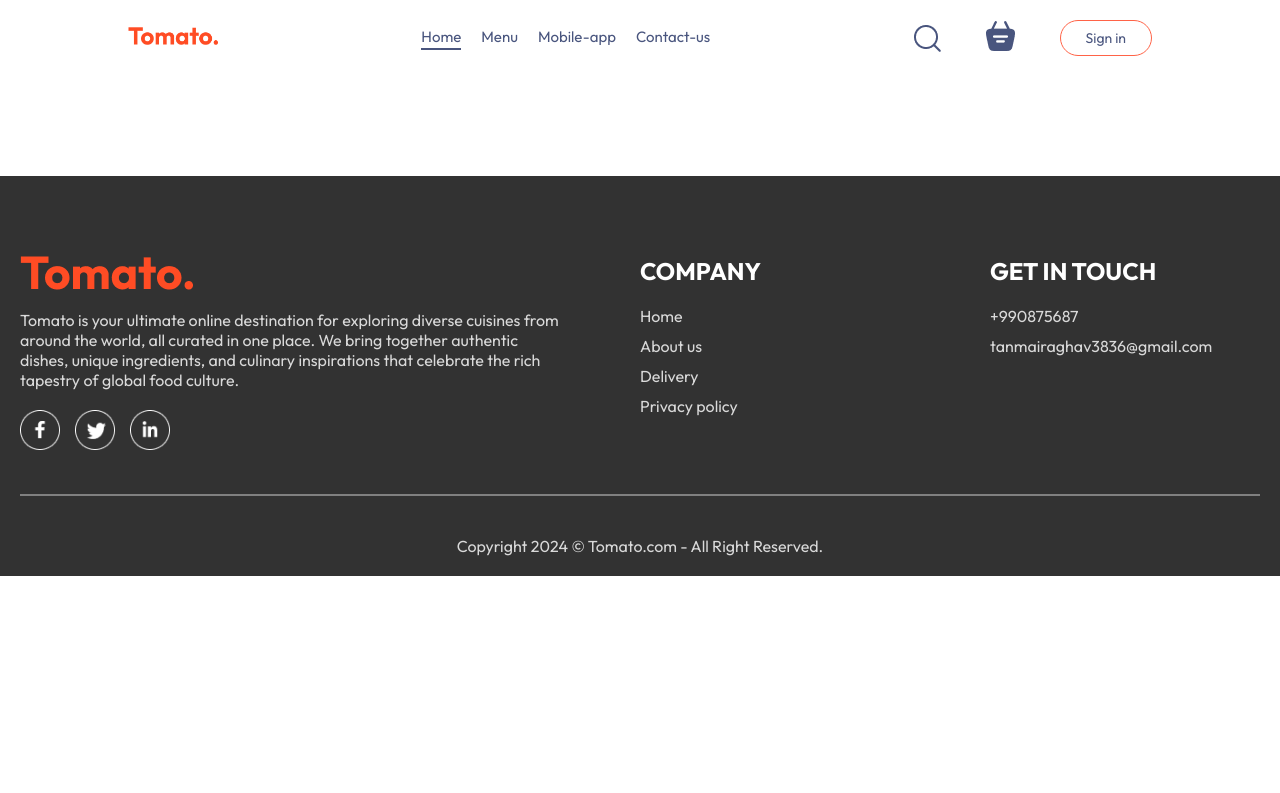
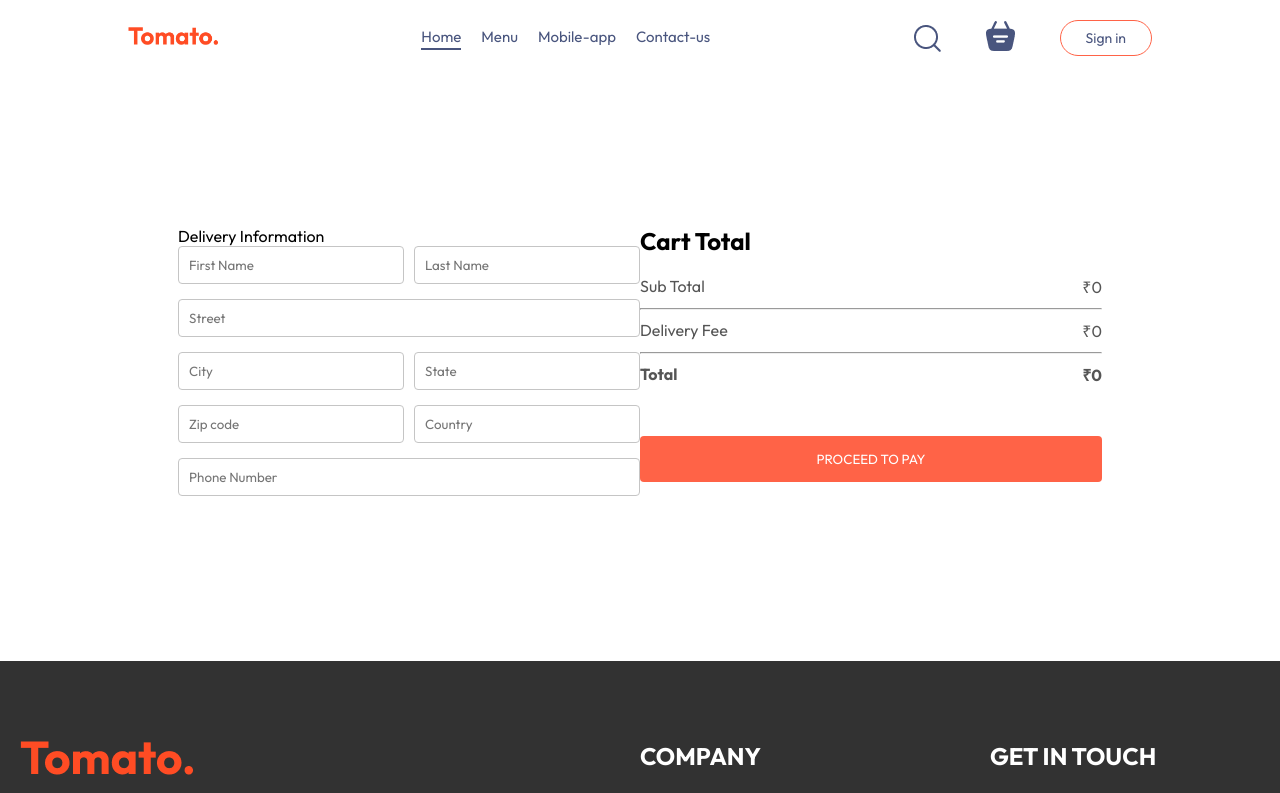
Before and after one commit to N-T-Raghava/Recipe.in, a React (Vite) app in the folder frontend/: page /order in a window 1280 px wide. Shown: the top 793 px of the page. Built offline with nearby package versions, Linux system fonts and the light colour scheme.

Commit message:
done payment page

```diff
--- a/frontend/src/pages/Cart/Cart.jsx
+++ b/frontend/src/pages/Cart/Cart.jsx
@@ -1,10 +1,12 @@
 import React, { useContext } from 'react';
 import { StoreContext } from '../../context/Storecontext';
 import './Cart.css';
+import { useNavigate } from 'react-router-dom';
 
 const Cart = () => {
   const { cartItems, food_list, removefromCart, getTotalCartAmount } = useContext(StoreContext);
-  const deliveryFee = 2;
+  const deliveryFee = 50;
+  const navigate = useNavigate();
 
   return (
     <div className='cart'>
@@ -53,15 +55,15 @@
             <hr />
             <div className="cart-details">
               <p>Delivery Fee</p>
-              <p>₹{deliveryFee}</p>
+              <p>₹{getTotalCartAmount() === 0 ? 0 : deliveryFee}</p>
             </div>
             <hr />
             <div className="cart-details">
               <b>Total</b>
-              <b>₹{getTotalCartAmount() + deliveryFee}</b>
+              <b>₹{getTotalCartAmount() === 0 ? 0 : getTotalCartAmount() + deliveryFee}</b>
             </div>
           </div>
-          <button>CHECK OUT</button>
+          <button onClick={() => navigate('/order')}>CHECK OUT</button>
         </div>
 
         <div className="cart-promocode">
--- a/frontend/src/pages/PlaceOrder/PlaceOrder.css
+++ b/frontend/src/pages/PlaceOrder/PlaceOrder.css
@@ -0,0 +1,43 @@
+.place-order {
+    display: flex;
+    flex-direction: start;
+    justify-content: space-between;
+    padding: 50px;
+    margin-top: 100px;
+}
+
+.place-order-left {
+    width: 100%;
+    max-width: max(30%, 500px);
+}
+
+.place-order-left title {
+    font-size: 30px;
+    font-weight: 600;
+    margin-bottom: 50px;
+}
+
+.place-order-left input {
+    width: 100%;
+    padding: 10px;
+    margin-bottom: 15px;
+    border: 1px solid #c5c5c5;
+    border-radius: 4px;
+    outline-color: tomato;
+}
+
+.place-order-left .multi-fields {
+    display: flex;
+    gap: 10px;
+}
+
+.place-order-right {
+    width: 100%;
+    max-width: max(40%, 500px);
+}
+
+.place-order .cart-total button {
+    margin-top: 30px;
+    width: 100%;
+    padding: 15px;
+}
--- a/frontend/src/pages/PlaceOrder/PlaceOrder.jsx
+++ b/frontend/src/pages/PlaceOrder/PlaceOrder.jsx
@@ -1,10 +1,54 @@
 import React from 'react'
+import './PlaceOrder.css'
+import { StoreContext } from '../../context/Storecontext';
+import { useContext } from 'react';
 
 const PlaceOrder = () => {
+  const { getTotalCartAmount } = useContext(StoreContext);
+  const deliveryFee = 50;
+
   return (
-    <div>
-
-    </div>
+    <form className="place-order">
+      <div className="place-order-left">
+        <p className="title">Delivery Information</p>
+        <div className="multi-fields">
+          <input type="text" placeholder="First Name" />
+          <input type="text" placeholder="Last Name" />
+        </div>
+        <input type="text" placeholder="Street" />
+        <div className="multi-fields">
+          <input type="text" placeholder="City" />
+          <input type="text" placeholder="State" />
+        </div>
+        <div className="multi-fields">
+          <input type="text" placeholder="Zip code" />
+          <input type="text" placeholder="Country" />
+        </div>
+        <input type="text" placeholder="Phone Number" />
+      </div>
+      <div className="place-order-right">
+        <div className="cart-total">
+          <h2>Cart Total</h2>
+          <div>
+            <div className="cart-details">
+              <p>Sub Total</p>
+              <p>₹{getTotalCartAmount() === 0 ? 0 : getTotalCartAmount()}</p>
+            </div>
+            <hr />
+            <div className="cart-details">
+              <p>Delivery Fee</p>
+              <p>₹{getTotalCartAmount() === 0 ? 0 : deliveryFee}</p>
+            </div>
+            <hr />
+            <div className="cart-details">
+              <b>Total</b>
+              <b>₹{getTotalCartAmount() === 0 ? 0 : getTotalCartAmount() + deliveryFee}</b>
+            </div>
+          </div>
+          <button onClick={() => navigate('/order')}>PROCEED TO PAY</button>
+        </div>
+      </div>
+    </form>
   )
 }
 
```
